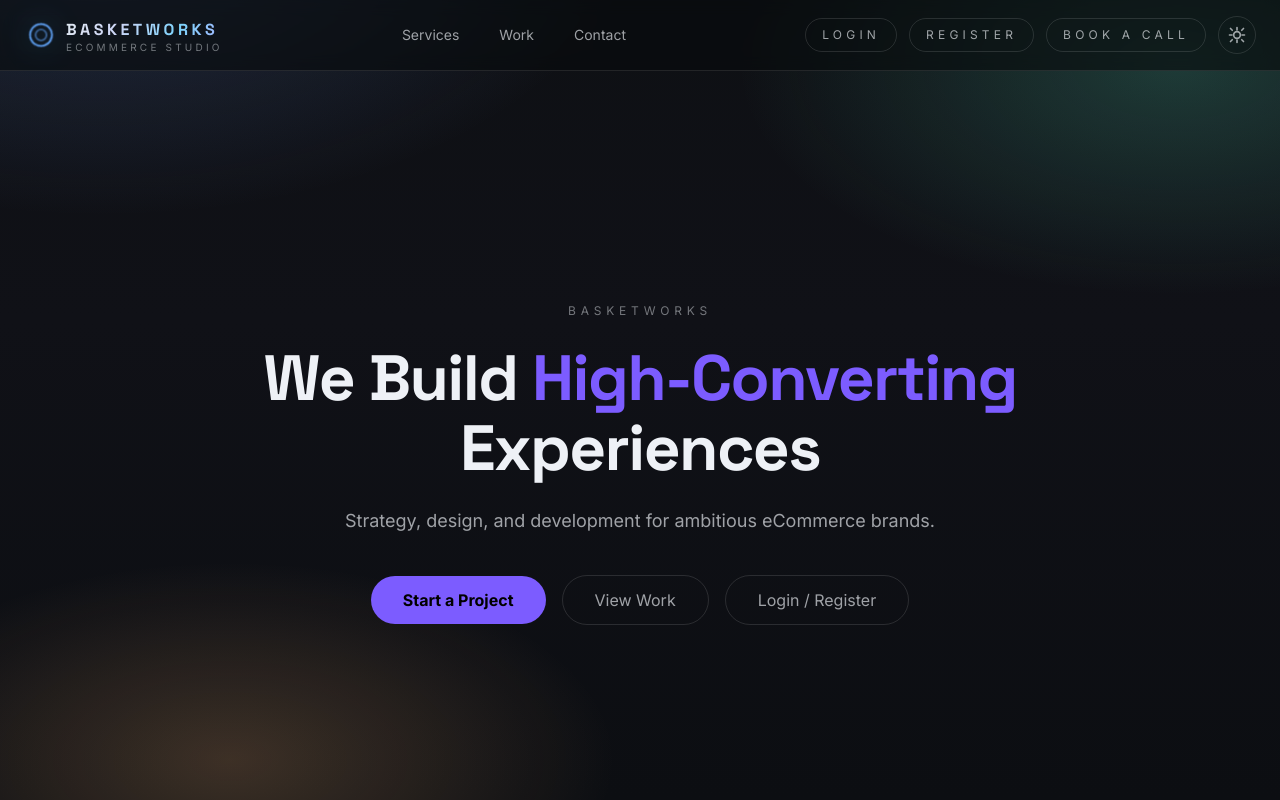
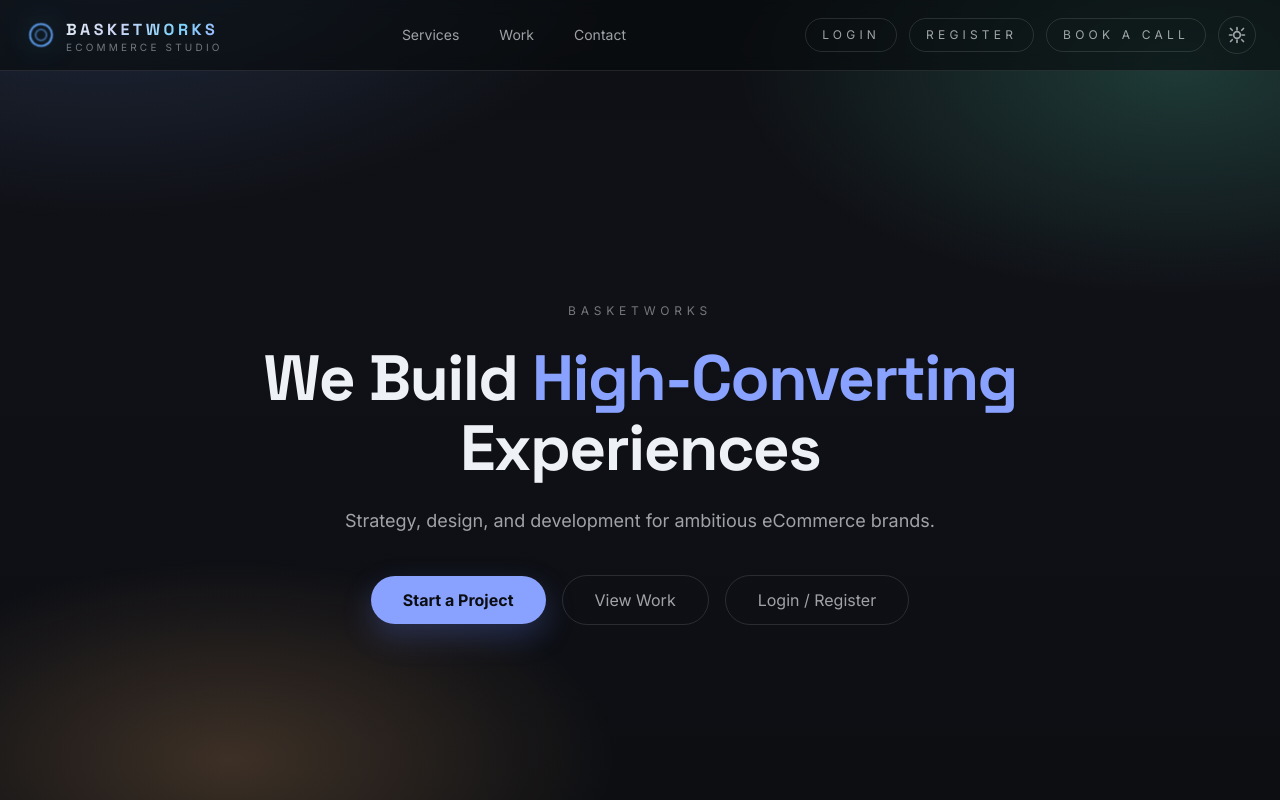
Before and after one commit to Mujahid137/basketworks, a React (Vite) app: page / in a window 1280 px wide. Shown: the top 800 px of the page. Built offline with nearby package versions, Linux system fonts and the light colour scheme; no server answers.

Commit message:
Refine primary button styling

```diff
--- a/src/components/CTA.tsx
+++ b/src/components/CTA.tsx
@@ -20,7 +20,7 @@ export default function CTA() {
                 </p>
               </div>
               <div className="flex flex-col gap-4 sm:flex-row md:justify-end">
-                <button className="px-8 py-4 bg-accent text-black rounded-full font-semibold hover:shadow-[0_0_40px_#7C5CFF] transition">
+                <button className="px-8 py-4 rounded-full font-semibold transition theme-solid-btn">
                   Book a Call
                 </button>
                 <button className="px-8 py-4 rounded-full transition theme-outline-btn">
--- a/src/components/Hero.tsx
+++ b/src/components/Hero.tsx
@@ -38,7 +38,7 @@ export default function Hero() {
         </p>
 
         <div className="mt-10 flex flex-col items-center justify-center gap-4 sm:flex-row">
-          <button className="px-8 py-3 bg-accent text-black rounded-full font-semibold hover:shadow-[0_0_40px_#7C5CFF] transition">
+          <button className="px-8 py-3 rounded-full font-semibold transition theme-solid-btn">
             Start a Project
           </button>
           <button className="px-8 py-3 rounded-full transition theme-outline-btn">
--- a/src/index.css
+++ b/src/index.css
@@ -46,6 +46,9 @@ body {
   --nav-bg: rgba(8, 10, 12, 0.6);
   --nav-border: rgba(255, 255, 255, 0.1);
   --overlay-bg: rgba(8, 10, 12, 0.95);
+  --accent: #8aa2ff;
+  --accent-strong: #6c88ff;
+  --accent-contrast: #0b0d12;
 }
 
 .font-display {
@@ -119,6 +122,17 @@ body {
 .theme-outline-btn:hover {
   border-color: var(--card-border-hover);
   color: var(--text-primary);
+}
+
+.theme-solid-btn {
+  background: var(--accent);
+  color: var(--accent-contrast);
+  box-shadow: 0 12px 30px rgba(108, 136, 255, 0.25);
+}
+
+.theme-solid-btn:hover {
+  background: var(--accent-strong);
+  box-shadow: 0 16px 34px rgba(108, 136, 255, 0.35);
 }
 
 .theme-input {
@@ -385,6 +399,9 @@ html[data-theme="light"] body {
   --nav-bg: rgba(214, 222, 236, 0.88);
   --nav-border: rgba(12, 17, 28, 0.14);
   --overlay-bg: rgba(206, 214, 231, 0.96);
+  --accent: #2f6fed;
+  --accent-strong: #1f5cdb;
+  --accent-contrast: #ffffff;
 }
 
 html[data-theme="light"] .logo-holo__text {
--- a/tailwind.config.js
+++ b/tailwind.config.js
@@ -4,7 +4,7 @@ export default {
     extend: {
       colors: {
         dark: "#0B0B0B",
-        accent: "#7C5CFF",
+        accent: "#8AA2FF",
       },
     },
   },
```
